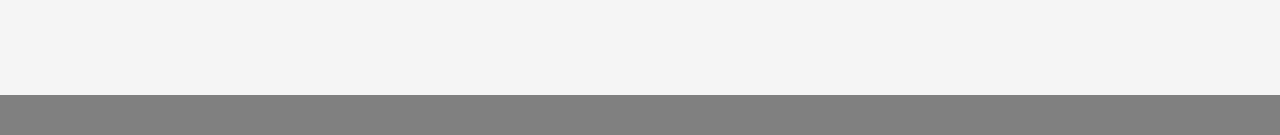
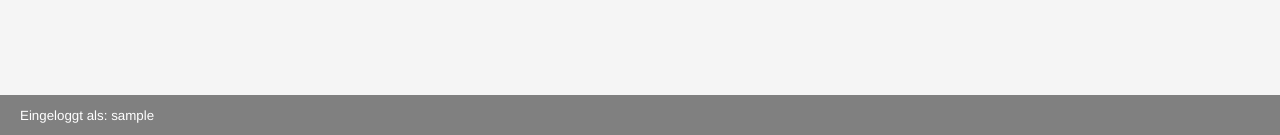
Before and after one commit to m472/GearManager, a Django app: page /gear/items/create in a window 1280 px wide. Shown: the part 665-800 px from the top of the page. Run offline with Django 3.2, Linux system fonts and the light colour scheme; the visitor is signed in with stand-in values (Sample User, id 1); data that the repository does not hold is empty.

Commit message:
show loggedin user in footer

```diff
--- a/static/css/base.css
+++ b/static/css/base.css
@@ -188,8 +188,15 @@ footer {
     right: 0;
     bottom: 0;
     height: 5%;
+    padding: 0 20px;
     background-color: gray;
+    color: white;
 }
+
+footer > div > small > a:visited, footer > div > small > a:link {
+    color: white;
+}
+
 
 /* popup */
 .popup-overlay {
@@ -234,7 +241,6 @@ footer {
 }
 
 .center-vertical {
-    background-color: red;
     position: absolute;
     top: 50%;
     -ms-transform: translateY(-50%);
--- a/templates/base.html
+++ b/templates/base.html
@@ -37,6 +37,15 @@
     </main>
 
     <footer>
+        <div class="center-vertical">
+            <small>
+            {% if user.is_authenticated %}
+            Eingeloggt als: {{user}}
+            {% else %}
+            <a href="{% url 'login' %}">Login</a>
+            {% endif %}
+            </small>
+        </div>
     </footer>
 </body>
 </html>
```
